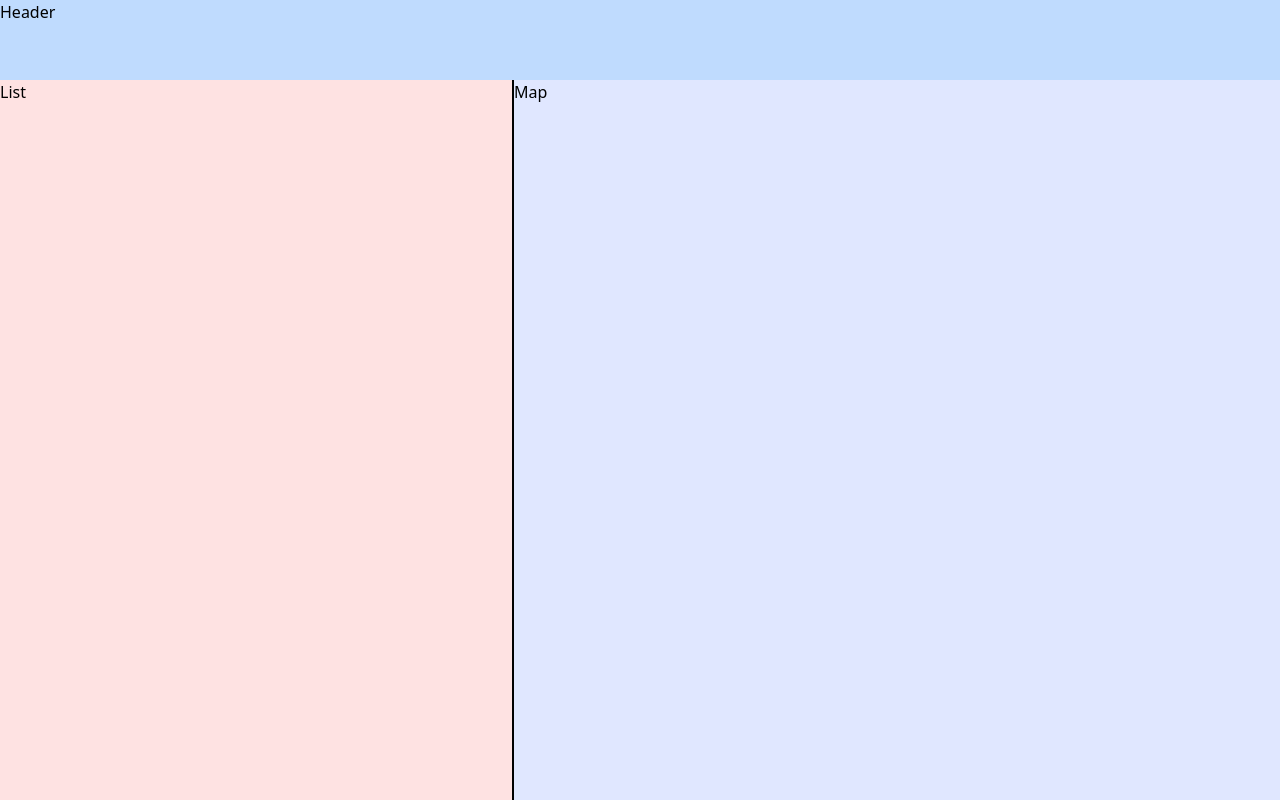
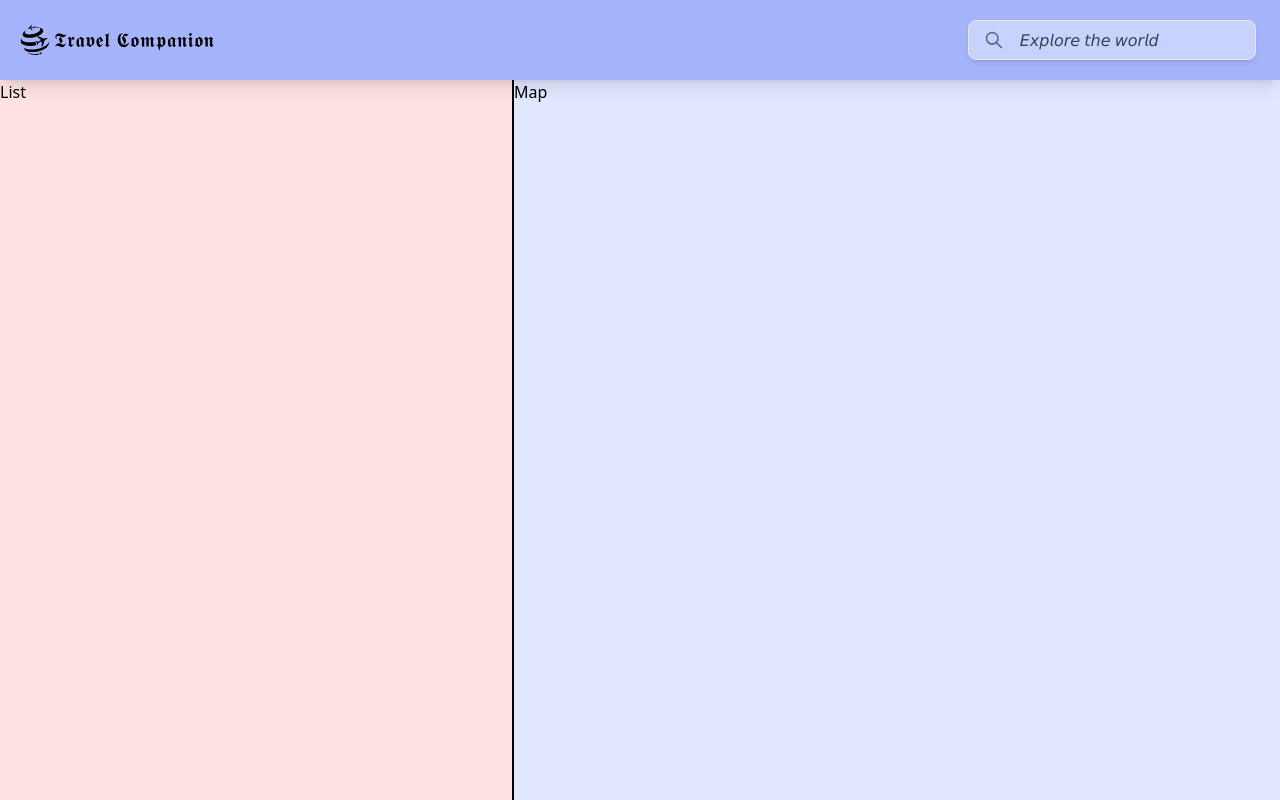
Before and after one commit to hasnain-nisan/travel-companion, a React (Create React App) app: page / in a window 1280 px wide. Built offline with nearby package versions, Linux system fonts and the light colour scheme.

Commit message:
header component designed

```diff
--- a/package.json
+++ b/package.json
@@ -11,6 +11,7 @@
     "google-map-react": "^2.1.10",
     "react": "^17.0.2",
     "react-dom": "^17.0.2",
+    "react-icons": "^4.3.1",
     "react-scripts": "5.0.0",
     "web-vitals": "^2.1.4"
   },
--- a/src/App.js
+++ b/src/App.js
@@ -6,16 +6,16 @@ import Map from './components/Map/Map'
 
 const App = () => {
   return (
-      <div className="xl:container h-screen w-screen">
+      <div className="h-screen w-screen m-0 p-0 ">
           <div className="flex flex-col h-full w-full justify-center">
-            <div className="h-[10%] bg-blue-200">
+            <div className="h-[10%] bg-indigo-300">
                 <Header />
             </div>
-            <div className="h-[90%] flex divide-x-2 divide-black">
-                <div className="w-2/5 h-full bg-red-100">
+            <div className="h-[90%] flex flex-col md:flex-row divide-x-2 divide-black">
+                <div className="w-full md:w-2/5 h-full bg-red-100">
                     <List/>
                 </div>
-                <div className="w-3/5 h-full bg-indigo-100">
+                <div className="w-full md:w-3/5 h-full bg-indigo-100">
                     <Map/>
                 </div>
             </div>
--- a/src/components/Header/Header.jsx
+++ b/src/components/Header/Header.jsx
@@ -1,9 +1,40 @@
 import React from 'react';
+import {Autocomplete} from '@react-google-maps/api'
+import {SiYourtraveldottv} from 'react-icons/si'
+
 
 const Header = () => {
-  return <div>
-      Header
-  </div>;
+  return (
+    <div class="fixed flex items-center justify-between w-full h-[10%] p-2 shadow-lg">
+      <div className="flex flex-col sm:flex-row items-center px-3">
+        <SiYourtraveldottv className="text-3xl font-bold text-black mr-1" />
+        <h1 className="tracking-wide text-xl text-black">𝕿𝖗𝖆𝖛𝖊𝖑 𝕮𝖔𝖒𝖕𝖆𝖓𝖎𝖔𝖓</h1>
+      </div>
+      <div className="">
+        <div class="bg-indigo-200 mr-4 w-50 h-10 space-x-4 rounded-lg flex items-center justify-center border border-gray-200 shadow-md">
+          <svg
+            xmlns="http://www.w3.org/2000/svg"
+            class="h-6 w-6 opacity-50 ml-[8px] md:ml-[15px]"
+            fill="none"
+            viewBox="0 0 24 24"
+            stroke="currentColor"
+          >
+            <path
+              stroke-linecap="round"
+              stroke-linejoin="round"
+              stroke-width="2"
+              d="M21 21l-6-6m2-5a7 7 0 11-14 0 7 7 0 0114 0z"
+            />
+          </svg>
+          <input
+            class="bg-indigo-200 outline-none placeholder-gray-700 w-[145px] md:w-full"
+            type="text"
+            placeholder="𝘌𝘹𝘱𝘭𝘰𝘳𝘦 𝘵𝘩𝘦 𝘸𝘰𝘳𝘭𝘥"
+          />
+        </div>
+      </div>
+    </div>
+  );
 };
 
 export default Header;
```
Also changed, not shown: 1 other file (tests, documents, lock files or other folders).
